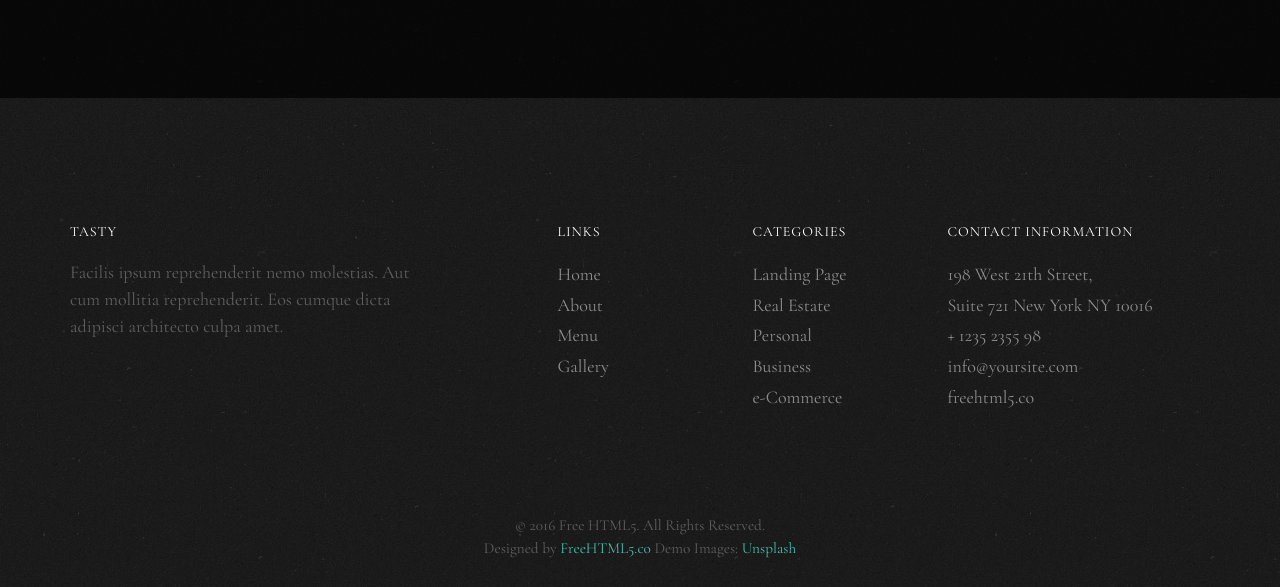
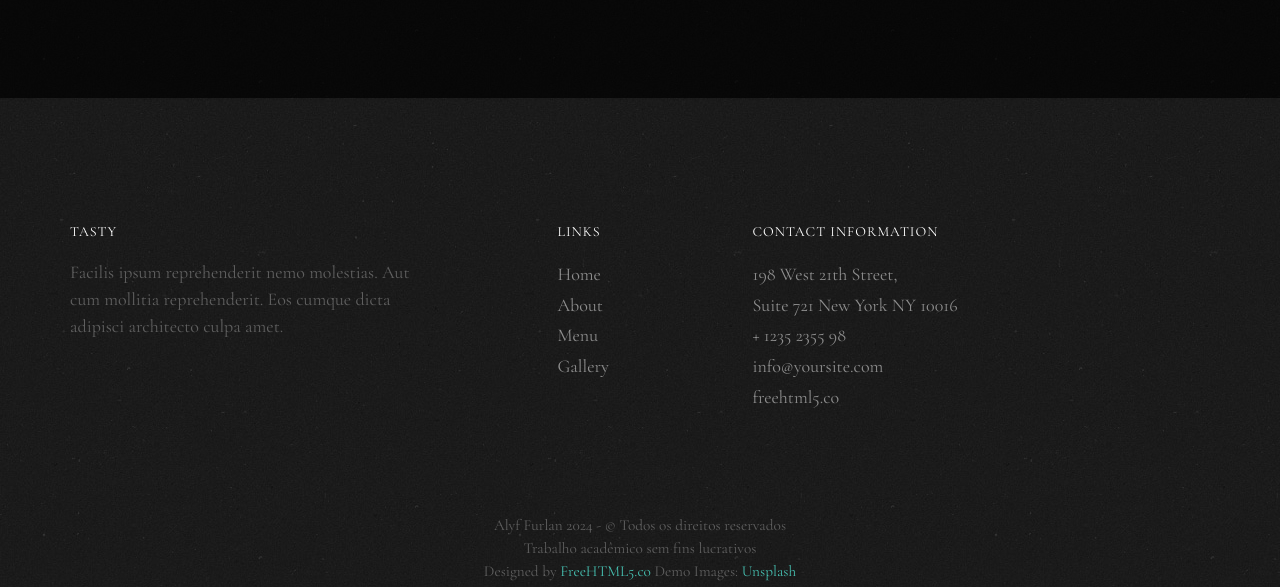
Before and after one commit to alyorifur/drones, a plain HTML site: page index.html in a window 1280 px wide. Shown: the part 6710-7297 px from the top of the page. Drawn offline with nearby package versions, Linux system fonts and the light colour scheme; files whose address does not match are found by name.

Commit message:
qou3ndwsj

```diff
--- a/index.html
+++ b/index.html
@@ -355,7 +355,7 @@
 						<li><a href="#">Gallery</a></li>
 					</ul>
 				</div>
-
+				<!--
 				<div class="col-md-2 col-md-push-1 fh5co-widget">
 					<h4>Categories</h4>
 					<ul class="fh5co-footer-links">
@@ -366,7 +366,7 @@
 						<li><a href="#">e-Commerce</a></li>
 					</ul>
 				</div>
-
+			-->
 				<div class="col-md-4 col-md-push-1 fh5co-widget">
 					<h4>Contact Information</h4>
 					<ul class="fh5co-footer-links">
@@ -382,7 +382,8 @@
 			<div class="row copyright">
 				<div class="col-md-12 text-center">
 					<p>
-						<small class="block">&copy; 2016 Free HTML5. All Rights Reserved.</small>
+						<small class="block">Alyf Furlan 2024 - &copy; Todos os direitos reservados</small>
+						<small class="block">Trabalho acadêmico sem fins lucrativos</small>
 						<small class="block">Designed by <a href="http://freehtml5.co/" target="_blank">FreeHTML5.co</a> Demo Images: <a href="http://unsplash.co/" target="_blank">Unsplash</a></small>
 					</p>
 					<p>
```
